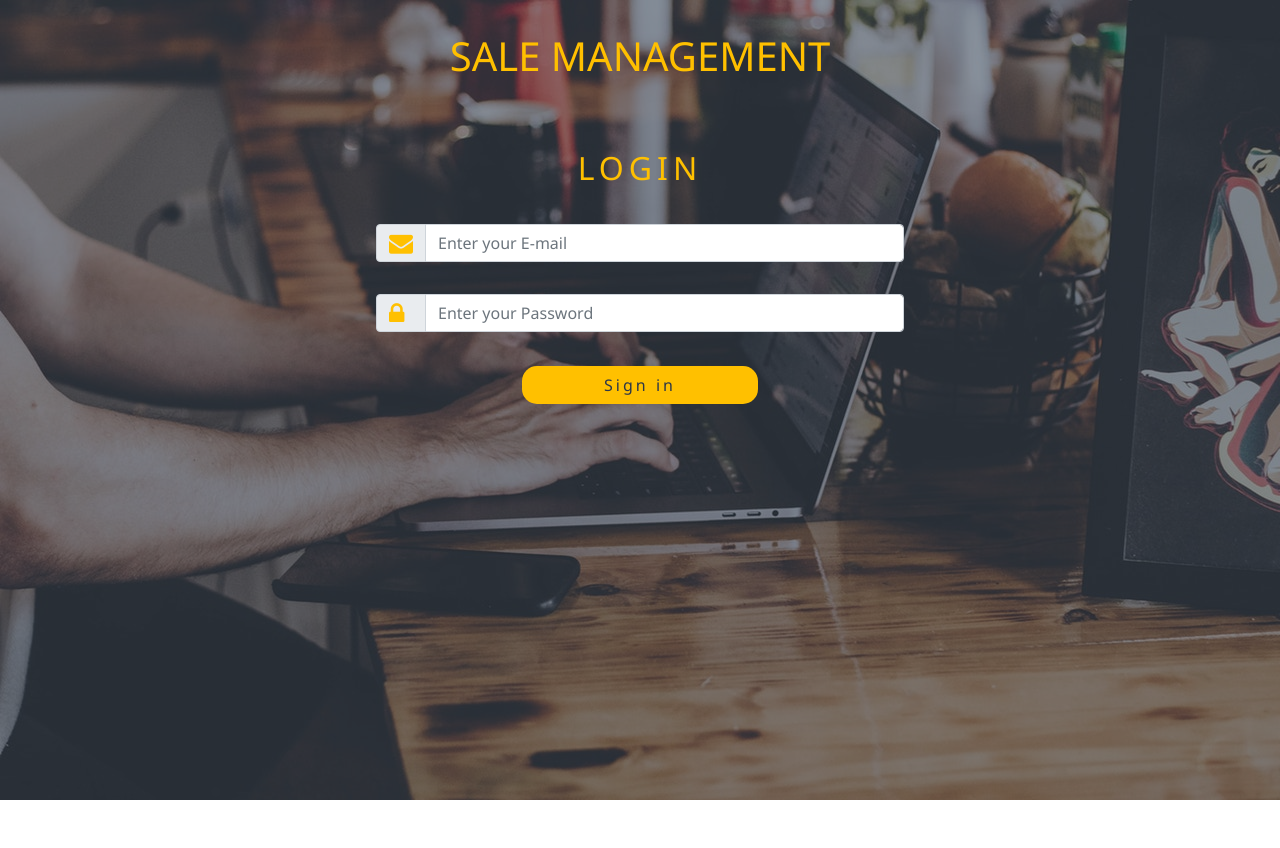
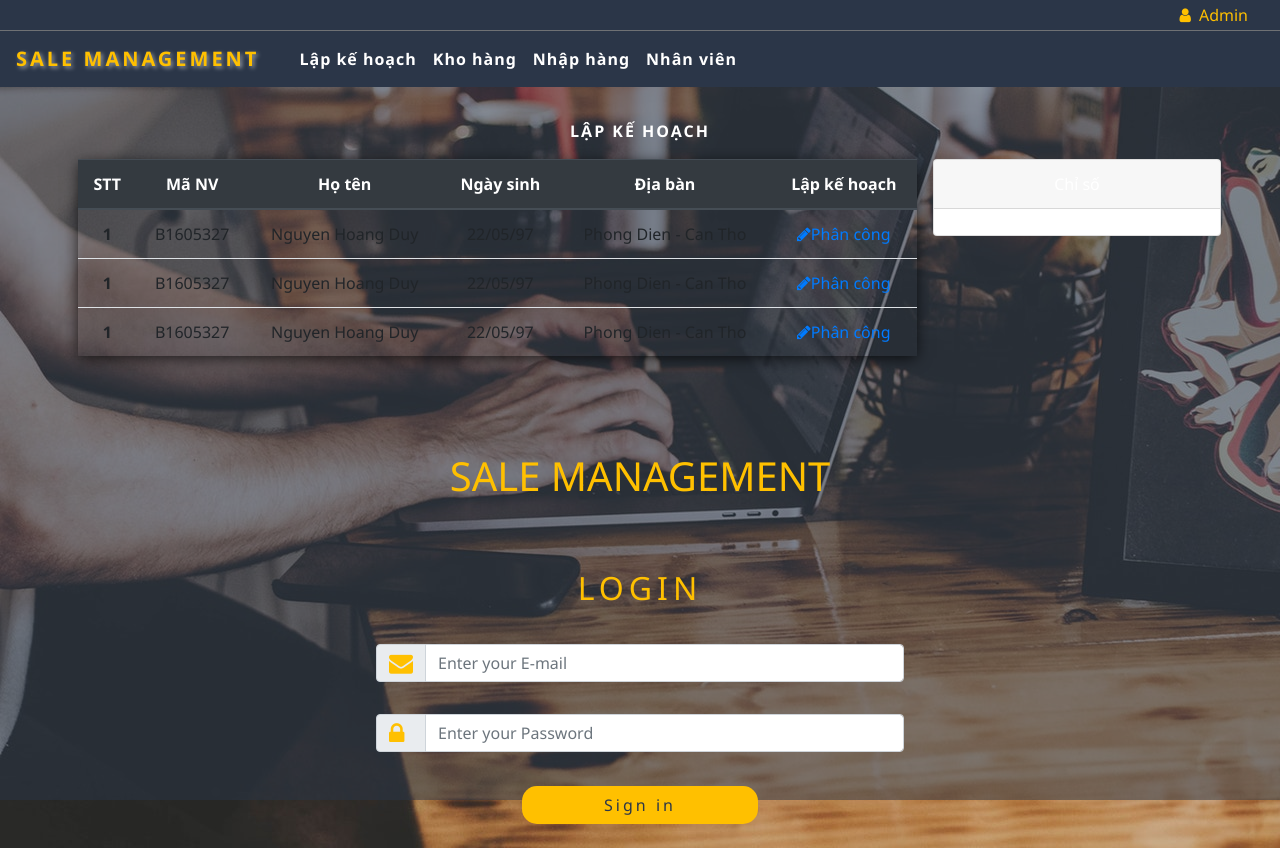
Before and after one commit to nhduy2205/SaleManagement, a React (Create React App) app in the folder client/: page / in a window 1280 px wide. Before the commit the page ends 800 px from the top, so only its background shows below. Built offline with nearby package versions, Linux system fonts and the light colour scheme.

Commit message:
admin page

```diff
--- a/client/src/App.js
+++ b/client/src/App.js
@@ -1,9 +1,11 @@
 import React from 'react';
 import Login from './pages/Login/Login';
+import Admin from './pages/Admin/Admin';
 
 const App = () => {
   return (
     <div>
+      <Admin />
       <Login />
     </div>
   );
--- /dev/null
+++ b/client/src/components/Menu/Menu.js
@@ -0,0 +1,50 @@
+import React, { Component } from 'react';
+import './../../scss/admin.scss';
+
+export default class Menu extends Component {
+  render() {
+    return (
+      <div>
+        <section className='header'>
+          <div className='header-info'>
+            <i className='fa fa-user' aria-hidden='true' />
+            Admin
+          </div>
+        </section>
+        {/* menu */}
+        <nav className='navbar navbar-expand-lg navbar-light header-bg'>
+          <a className='navbar-brand header-logo' href='#'>
+            SALE MANAGEMENT
+          </a>
+          <button
+            className='navbar-toggler'
+            type='button'
+            data-toggle='collapse'
+            data-target='#navbarNavAltMarkup'
+            aria-controls='navbarNavAltMarkup'
+            aria-expanded='false'
+            aria-label='Toggle navigation'
+          >
+            <span className='navbar-toggler-icon' />
+          </button>
+          <div className='collapse navbar-collapse' id='navbarNavAltMarkup'>
+            <div className='navbar-nav'>
+              <a className='nav-item nav-link active header-item' href='#'>
+                Lập kế hoạch<span className='sr-only'>(current)</span>
+              </a>
+              <a className='nav-item nav-link header-item' href='#'>
+                Kho hàng
+              </a>
+              <a className='nav-item nav-link header-item' href='#'>
+                Nhập hàng
+              </a>
+              <a className='nav-item nav-link header-item' href='#'>
+                Nhân viên
+              </a>
+            </div>
+          </div>
+        </nav>
+      </div>
+    );
+  }
+}
--- /dev/null
+++ b/client/src/pages/Admin/Admin.js
@@ -0,0 +1,89 @@
+import React, { Component } from 'react';
+import Menu from '../../components/Menu/Menu';
+import './../../scss/admin.scss';
+class Admin extends Component {
+  render() {
+    return (
+      <div>
+        <Menu />
+        <section className='admin'>
+          <div className='container'>
+            <div className='admin-title'>LẬP KẾ HOẠCH</div>
+            <div className='row'>
+              <div className='col-12 col-lg-9 assign'>
+                <table className='table'>
+                  <thead className='thead-dark'>
+                    <tr>
+                      <th scope='col'>STT</th>
+                      <th scope='col'>Mã NV</th>
+                      <th scope='col'>Họ tên</th>
+                      <th scope='col'>Ngày sinh</th>
+                      <th scope='col'>Địa bàn</th>
+                      <th scope='col'>Lập kế hoạch</th>
+                    </tr>
+                  </thead>
+                  <tbody>
+                    <tr>
+                      <th scope='row'>1</th>
+                      <td>B1605327</td>
+                      <td>Nguyen Hoang Duy</td>
+                      <td>22/05/97</td>
+                      <td>Phong Dien - Can Tho</td>
+                      <td>
+                        <a href='#'>
+                          <i className='fa fa-pencil' aria-hidden='true' />
+                          Phân công
+                        </a>
+                      </td>
+                    </tr>
+                    <tr>
+                      <th scope='row'>1</th>
+                      <td>B1605327</td>
+                      <td>Nguyen Hoang Duy</td>
+                      <td>22/05/97</td>
+                      <td>Phong Dien - Can Tho</td>
+                      <td>
+                        <a href='#'>
+                          <i className='fa fa-pencil' aria-hidden='true' />
+                          Phân công
+                        </a>
+                      </td>
+                    </tr>
+                    <tr>
+                      <th scope='row'>1</th>
+                      <td>B1605327</td>
+                      <td>Nguyen Hoang Duy</td>
+                      <td>22/05/97</td>
+                      <td>Phong Dien - Can Tho</td>
+                      <td>
+                        <a href='#'>
+                          <i className='fa fa-pencil' aria-hidden='true' />
+                          Phân công
+                        </a>
+                      </td>
+                    </tr>
+                  </tbody>
+                </table>
+              </div>
+              <div className='col-12 col-lg-3 numeral'>
+                <div className='card' style={{ width: '18rem' }}>
+                  <div className='card-header'>Chỉ số</div>
+                  <table>
+                    <tbody>
+                      <tr>
+                        <th>Hoàn thành</th>
+                        <td>90%</td>
+                      </tr>
+                    </tbody>
+                  </table>
+                </div>
+              </div>
+            </div>
+          </div>
+        </section>
+      </div>
+    );
+  }
+}
+
+export default Admin;
```
